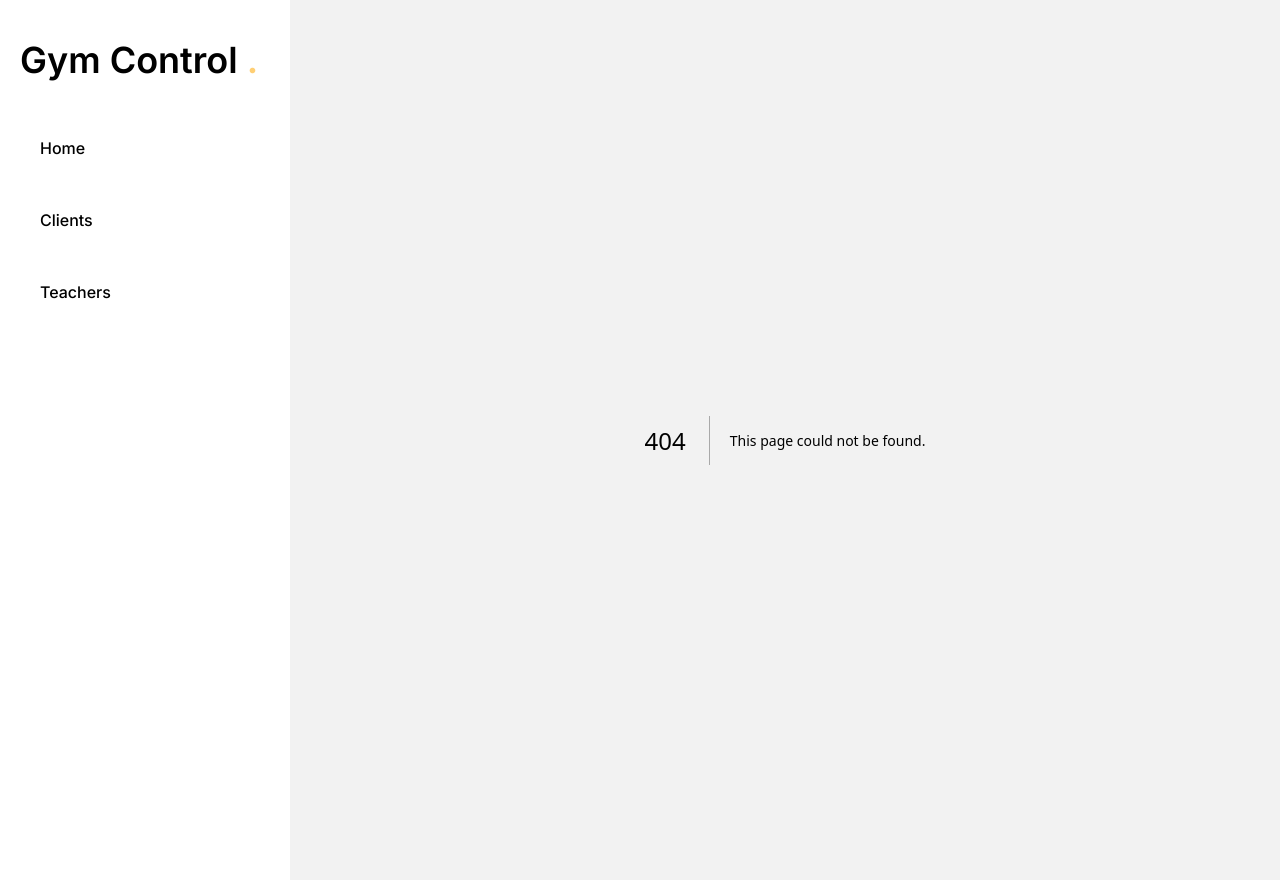
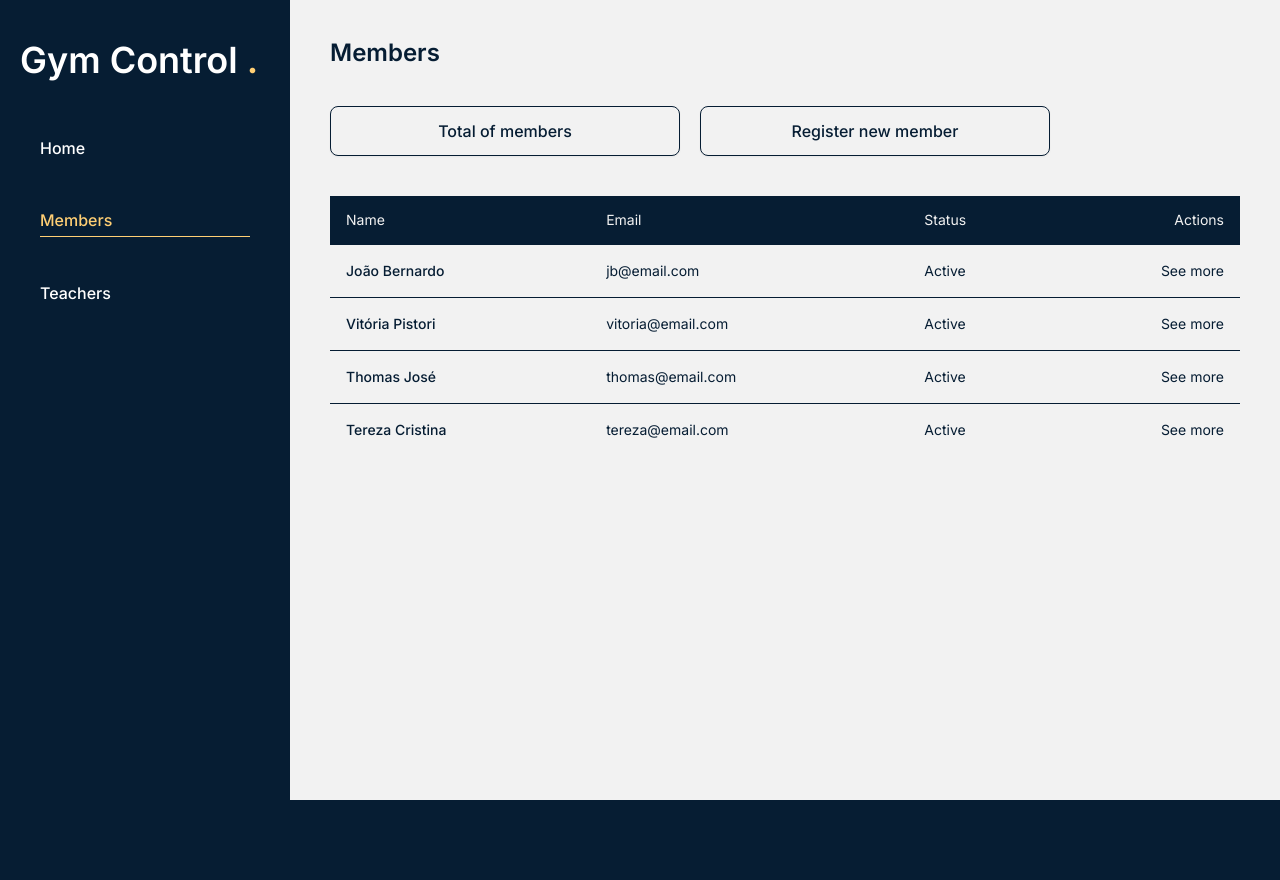
Before and after one commit to jteoni/gym-control, a Next.js app: page /members in a window 1280 px wide. Before the commit this address had no page. After the commit the page ends 800 px from the top, so only its background shows below. Built offline with nearby package versions, Linux system fonts and the light colour scheme.

Commit message:
Fix card styles

```diff
--- a/app/clients/page.jsx
+++ b/app/members/page.jsx
@@ -43,7 +43,8 @@ const mockMembers = [
 const Clients = () => {
     return (
         <>
-            <div className="flex">
+            <h3 className="pb-10">Members</h3>
+            <div className="flex pb-10">
                 <Card>
                     <CardContent>
                         <div className="text-center">Total of members</div>
--- a/components/sidebar.jsx
+++ b/components/sidebar.jsx
@@ -10,8 +10,8 @@ const links = [
         path: "/",
     },
     {
-        name: "clients",
-        path: "/clients",
+        name: "members",
+        path: "/members",
     },
     {
         name: "teachers",
--- a/components/ui/card.jsx
+++ b/components/ui/card.jsx
@@ -6,7 +6,7 @@ const Card = React.forwardRef(({ className, ...props }, ref) => (
     <div
         ref={ref}
         className={cn(
-            "w-[350px] rounded-lg border bg-card text-card-foreground shadow-sm flex",
+            "w-[350px] rounded-lg mr-5 border bg-card text-card-foreground shadow-sm flex bg-secondary border-primary",
             className
         )}
         {...props}
@@ -47,10 +47,7 @@ CardDescription.displayName = "CardDescription";
 const CardContent = React.forwardRef(({ className, ...props }, ref) => (
     <div
         ref={ref}
-        className={cn(
-            "grid w-full p-2 text-white bg-primary font-medium",
-            className
-        )}
+        className={cn("grid w-full p-2 text-primary font-medium", className)}
         {...props}
     />
 ));
```
